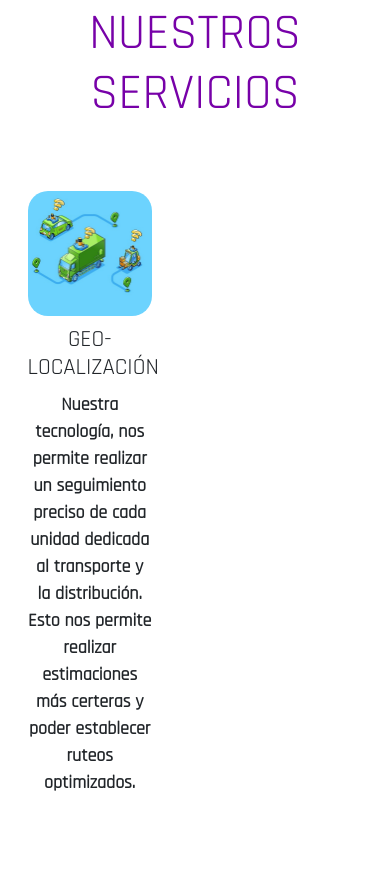
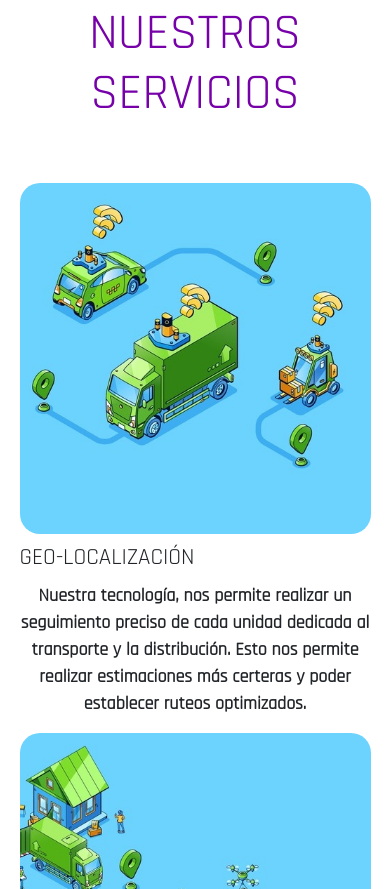
Before and after one commit to Carlos-Zerda/Preentrega2-ZERDA-CARLOS, a website: page index.html in a window 390 px wide. Shown: the part 3635-4524 px from the top of the page. Drawn offline with nearby package versions, Linux system fonts and the light colour scheme.

Commit message:
arregla imagenes de nuestros servicios

```diff
--- a/SCSS/_responsive.scss
+++ b/SCSS/_responsive.scss
@@ -42,7 +42,7 @@
         .nuestros-servicios-ind{
             width: 100%;
             text-align: center;
-            height: 200px;
+            height: 100%;
             &:nth-child(1){
                 margin-bottom: 80px;
             }
@@ -53,7 +53,7 @@
                 margin-bottom: 300px;
             }
             img{
-                width: 80%;
+                width: 100%;
             }
         }
     }
@@ -125,6 +125,7 @@
         flex-direction:column ;
         justify-content: center;
         .nuestros-servicios-ind{
+            display:contents;
             width: 100%;
             height: 100%;
             text-align: center;
@@ -137,9 +138,6 @@
             &:nth-child(3){
                 margin-bottom: 80px;
             }
-            & img{
-                width: 90%;
-            }
         }
     }
 }
```
Also changed, not shown: css/estilo.css, 1 other file.
